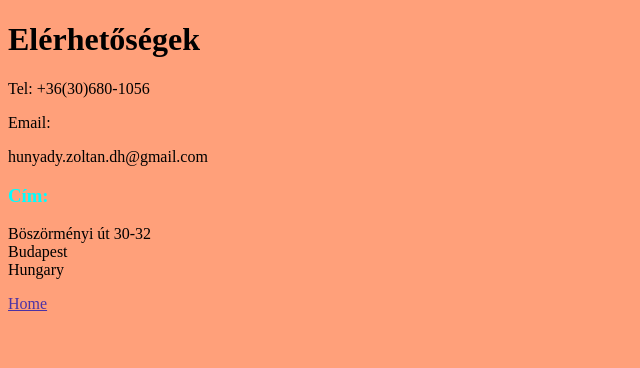
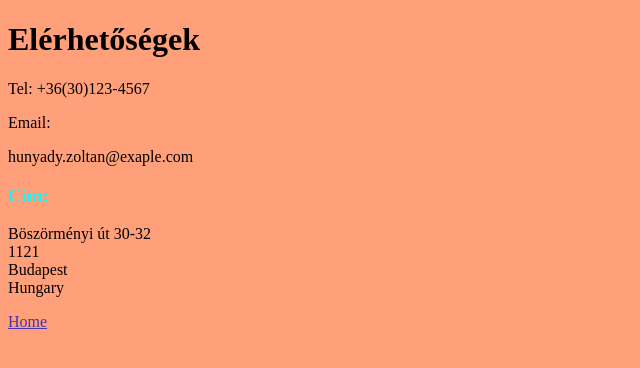
Before and after one commit to hunyady-zoltan/project1.2, a plain HTML site: page public/contact.html in a window 1280 px wide. Shown: the whole page, without its empty margins (0-640 px from the left). Drawn offline with Linux system fonts and the light colour scheme.

Commit message:
Update contact.html

```diff
--- a/public/contact.html
+++ b/public/contact.html
@@ -11,11 +11,12 @@
 
 
   <h1>Elérhetőségek</h1>
-  <p>Tel: +36(30)680-1056</p>
+  <p>Tel: +36(30)123-4567</p>
   <p>Email: </p>
-  <p>hunyady.zoltan.dh@gmail.com</p>
+  <p>hunyady.zoltan@exaple.com</p>
   <h3>Cím:</h3>
     Böszörményi út 30-32<br />
+    1121 <br />
     Budapest<br />
     Hungary <br />
 
```
